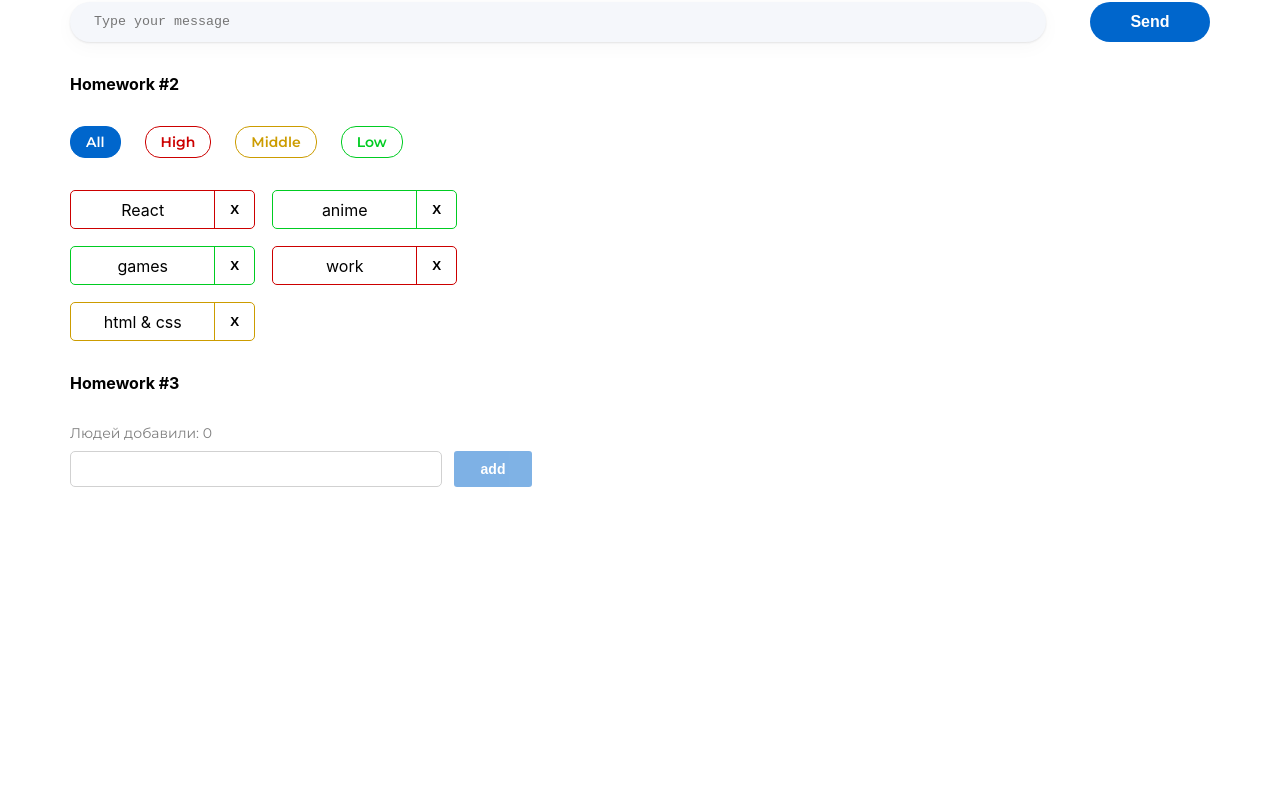
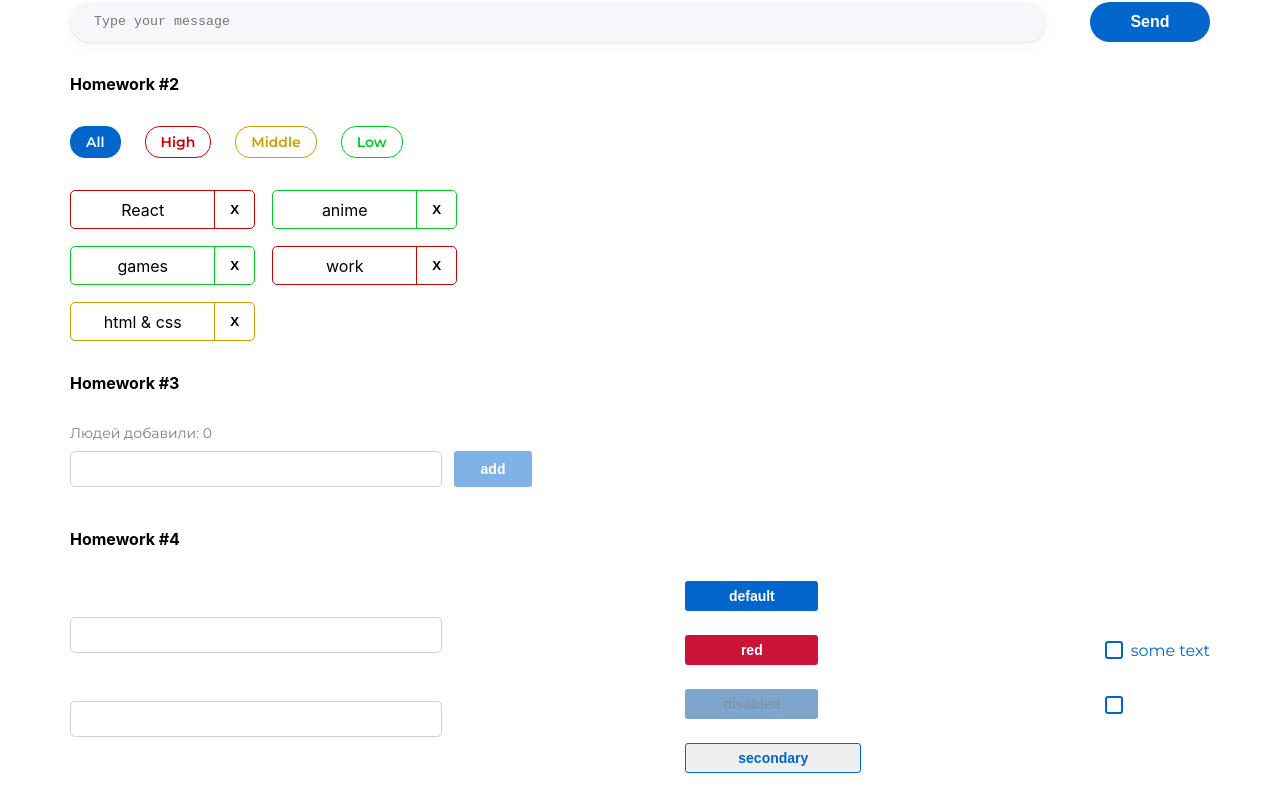
Before and after one commit to igor-minaev/homework-with-autotest, a React (Create React App) app: page /#/pre-junior in a window 1280 px wide. Before the commit this address led to /. Shown: the part 322-1127 px from the top of the page. Before the commit the page ends 851 px from the top, so only its background shows below. Built offline with nearby package versions, Linux system fonts and the light colour scheme.

Commit message:
homework 4

```diff
--- a/src/s1-main/App.tsx
+++ b/src/s1-main/App.tsx
@@ -3,6 +3,7 @@ import s from './App.module.css'
 import HW1 from '../s2-homeworks/hw01/HW1'
 import HW2 from "../s2-homeworks/hw02/HW2";
 import HW3 from "../s2-homeworks/hw03/HW3";
+import HW4 from "../s2-homeworks/hw04/HW4";
 
 function App() {
     return (
@@ -11,7 +12,7 @@ function App() {
             {/*раскомментировать по ходу выполнения*/}
             <HW2/>
             <HW3/>
-            {/*<HW4/>*/}
+            <HW4/>
 
             {/*при выполнении дз 5 и более - закомментировать здесь дз 1-4, так как они есть внутри дз 5*/}
             {/*<HW5/>*/}
--- a/src/s2-homeworks/hw03/Greeting.module.css
+++ b/src/s2-homeworks/hw03/Greeting.module.css
@@ -48,7 +48,7 @@
     transition: .15ms;
 }
 
-button:hover {
+.button:hover {
     font-size: 16px;
     background: #05b1e8;
 }
--- a/src/s2-homeworks/hw04/Stand.module.css
+++ b/src/s2-homeworks/hw04/Stand.module.css
@@ -11,6 +11,7 @@
 }
 
 .buttons {
+    width: 176px;
     display: flex;
     flex-direction: column;
     gap: 24px;
--- a/src/s2-homeworks/hw04/common/c1-SuperInputText/SuperInputText.module.css
+++ b/src/s2-homeworks/hw04/common/c1-SuperInputText/SuperInputText.module.css
@@ -1,20 +1,33 @@
 .input:focus {
+    border: 1px solid #06c;
 }
 
 .input {
+    width: 372px;
+    height: 36px;
+    outline: none;
+    padding: 5px;
+    border: 1px solid #D1D1D1;
 }
 
 .inputWrapper {
+    display: flex;
+    flex-direction: column-reverse;
 }
 
 .superInput {
+    border-radius: 5px;
 }
 
 .errorInput {
+    border: 1px solid #CC1439;
+    border-radius: 5px;
 }
 
 .errorInput:focus {
+    border: 1px solid #CC1439;
 }
 
 .error {
+    color: #CC1439;
 }
--- a/src/s2-homeworks/hw04/common/c2-SuperButton/SuperButton.module.css
+++ b/src/s2-homeworks/hw04/common/c2-SuperButton/SuperButton.module.css
@@ -1,36 +1,66 @@
 .button {
+    font-weight: 600;
+    font-size: 14px;
+    width: 133px;
+    height: 30px;
+    border-radius: 3px;
+    color: #FFFFFF;
+    border: none;
+    padding: 5px 24px;
 }
 
 .disabled {
+    background: #004D99;
+    opacity: 0.5;
+    color: #002E5C;
 }
 
 .secondary {
+    width: 176px;
+    height: 30px;
+    color: #0066CC;
+    border: 1px solid #0066CC;
 }
 
 .default {
+    background: #0066CC;
 }
 
 .red {
+    background: #CC1439;
 }
 
 .default:hover {
+    width: 167px;
+    background: #0080FF;
 }
 
 .red:hover {
+    width: 167px;
+    background: #FF1A47;
 }
 
 .secondary:hover {
+    width: 167px;
+    background: #E5F0FA;
 }
 
 
 .default:active {
+    width: 149px;
+    background: #0059B3;
 }
 
 .secondary:active {
+    width: 149px;
+    background: #C9E5FF;
 }
 
 .red:active {
+    width: 149px;
+    background: #B31232;
 }
 
 .button:disabled {
+
 }
--- a/src/s2-homeworks/hw04/common/c2-SuperButton/SuperButton.tsx
+++ b/src/s2-homeworks/hw04/common/c2-SuperButton/SuperButton.tsx
@@ -18,10 +18,12 @@ const SuperButton: React.FC<SuperButtonPropsType> = (
     }
 ) => {
     const finalClassName = s.button
-        // + (disabled
-        //         ? ...
-        //         : xType === 'red'
-        //             ? ...
+        + (disabled
+            ? ' ' + s.disabled
+            : xType === 'red'
+                ? ' ' + s.red
+                : xType === 'secondary'
+                    ? ' ' + s.secondary : ' ' + s.default)
         + (className ? ' ' + className : '') // задачка на смешивание классов
 
     return (
--- a/src/s2-homeworks/hw04/common/c3-SuperCheckbox/SuperCheckbox.tsx
+++ b/src/s2-homeworks/hw04/common/c3-SuperCheckbox/SuperCheckbox.tsx
@@ -27,6 +27,8 @@ const SuperCheckbox: React.FC<SuperCheckboxPropsType> = (
     }
 ) => {
     const onChangeCallback = (e: ChangeEvent<HTMLInputElement>) => {
+        onChange?.(e)
+        onChangeChecked?.(e.currentTarget.checked)
         // задачка на написание онченджа
 
     }
```
